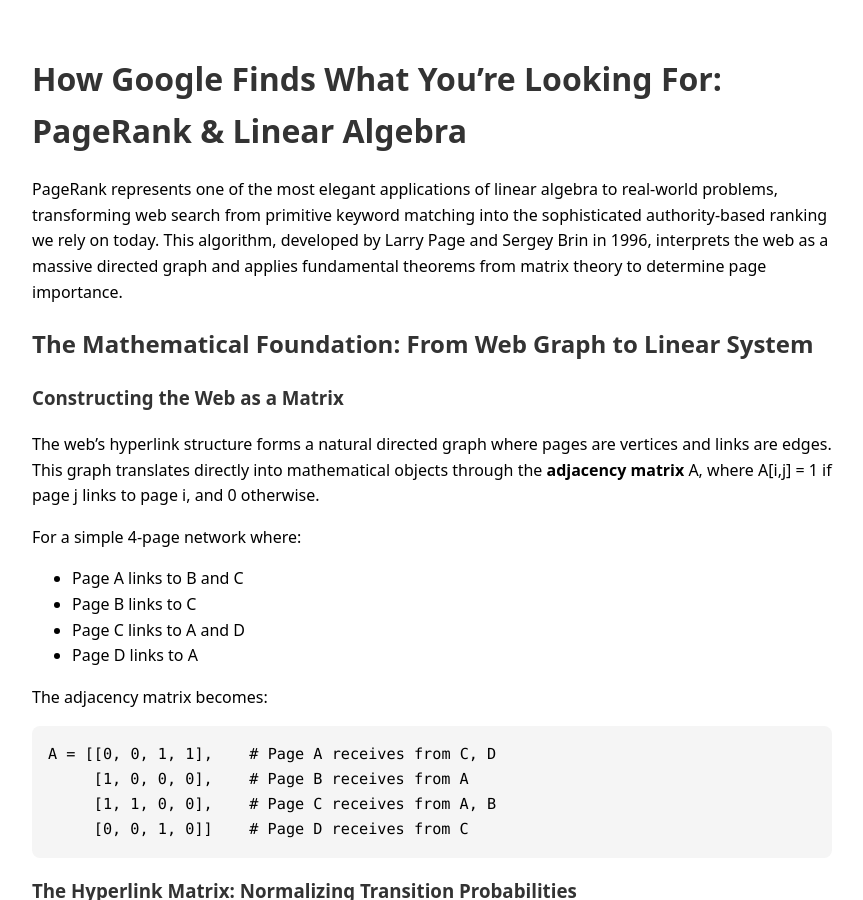
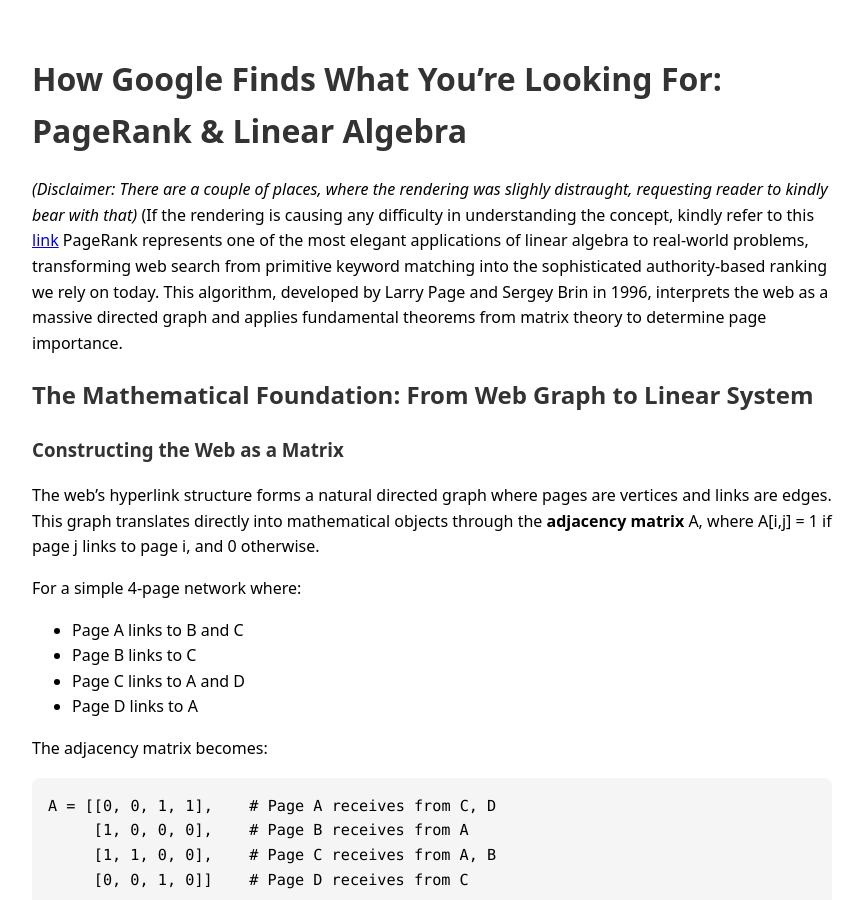
Before and after one commit to Shreyas-Dharmatti/Discrete-Mathematics-Project, a Jekyll site: the page built from index.md, in a window 1280 px wide and 900 px high. Shown: the whole window, without its empty margins (208-1071 px from the left). Built offline with Jekyll 4.4.1, drawn with Linux system fonts in a browser that asks for light colours.

Commit message:
Update index.md

```diff
--- a/index.md
+++ b/index.md
@@ -5,7 +5,8 @@ title: Blog Explaining Algorithm behind Google Search
 
 # How Google Finds What You're Looking For: PageRank & Linear Algebra
 
-
+*(Disclaimer: There are a couple of places, where the rendering was slighly distraught, requesting reader to kindly bear with that)*
+(If the rendering is causing any difficulty in understanding the concept, kindly refer to this [link](https://github.com/Shreyas-Dharmatti/Discrete-Mathematics-Project/blob/main/README.md)
 PageRank represents one of the most elegant applications of linear algebra to real-world problems, transforming web search from primitive keyword matching into the sophisticated authority-based ranking we rely on today. This algorithm, developed by Larry Page and Sergey Brin in 1996, interprets the web as a massive directed graph and applies fundamental theorems from matrix theory to determine page importance.
 
 ## The Mathematical Foundation: From Web Graph to Linear System
```
